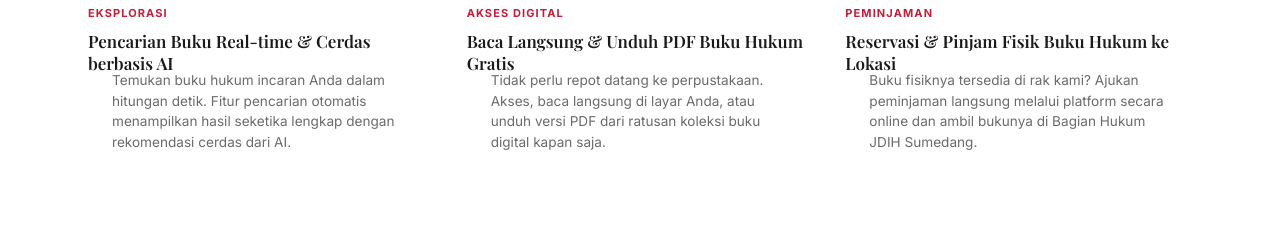
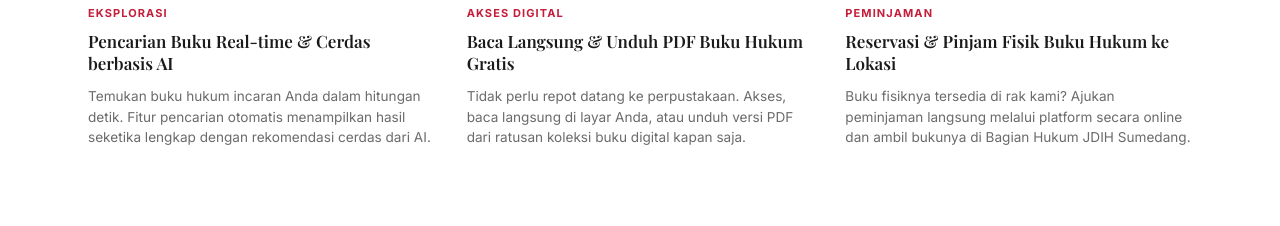
Before and after one commit to joelaey/perpustakaan-jdih-frontend, a Next.js app: page / in a window 1280 px wide. Shown: the part 1433-1659 px from the top of the page. Built offline with nearby package versions, Linux system fonts and the light colour scheme; no server answers; a web font is replaced by a local one.

Commit message:
fix(ui): align feature description paragraphs with titles

```diff
--- a/app/page.tsx
+++ b/app/page.tsx
@@ -122,7 +122,7 @@ export default function HomePage() {
             </div>
             <div className="card-label">Eksplorasi</div>
             <div className="card-title">Pencarian Buku Real-time & Cerdas berbasis AI</div>
-            <p style={{ fontSize: '0.85rem', color: 'var(--text-secondary)', padding: '0 24px 24px', margin: '-12px 0 0 0', lineHeight: 1.5 }}>Temukan buku hukum incaran Anda dalam hitungan detik. Fitur pencarian otomatis menampilkan hasil seketika lengkap dengan rekomendasi cerdas dari AI.</p>
+            <p style={{ fontSize: '0.85rem', color: 'var(--text-secondary)', paddingBottom: '24px', marginTop: '4px', lineHeight: 1.5 }}>Temukan buku hukum incaran Anda dalam hitungan detik. Fitur pencarian otomatis menampilkan hasil seketika lengkap dengan rekomendasi cerdas dari AI.</p>
           </div>
 
           <div className="news-card animate-in-delay-1">
@@ -134,7 +134,7 @@ export default function HomePage() {
             </div>
             <div className="card-label">Akses Digital</div>
             <div className="card-title">Baca Langsung & Unduh PDF Buku Hukum Gratis</div>
-            <p style={{ fontSize: '0.85rem', color: 'var(--text-secondary)', padding: '0 24px 24px', margin: '-12px 0 0 0', lineHeight: 1.5 }}>Tidak perlu repot datang ke perpustakaan. Akses, baca langsung di layar Anda, atau unduh versi PDF dari ratusan koleksi buku digital kapan saja.</p>
+            <p style={{ fontSize: '0.85rem', color: 'var(--text-secondary)', paddingBottom: '24px', marginTop: '4px', lineHeight: 1.5 }}>Tidak perlu repot datang ke perpustakaan. Akses, baca langsung di layar Anda, atau unduh versi PDF dari ratusan koleksi buku digital kapan saja.</p>
           </div>
 
           <div className="news-card animate-in-delay-2">
@@ -146,7 +146,7 @@ export default function HomePage() {
             </div>
             <div className="card-label">Peminjaman</div>
             <div className="card-title">Reservasi & Pinjam Fisik Buku Hukum ke Lokasi</div>
-            <p style={{ fontSize: '0.85rem', color: 'var(--text-secondary)', padding: '0 24px 24px', margin: '-12px 0 0 0', lineHeight: 1.5 }}>Buku fisiknya tersedia di rak kami? Ajukan peminjaman langsung melalui platform secara online dan ambil bukunya di Bagian Hukum JDIH Sumedang.</p>
+            <p style={{ fontSize: '0.85rem', color: 'var(--text-secondary)', paddingBottom: '24px', marginTop: '4px', lineHeight: 1.5 }}>Buku fisiknya tersedia di rak kami? Ajukan peminjaman langsung melalui platform secara online dan ambil bukunya di Bagian Hukum JDIH Sumedang.</p>
           </div>
         </div>
       </section>
```
